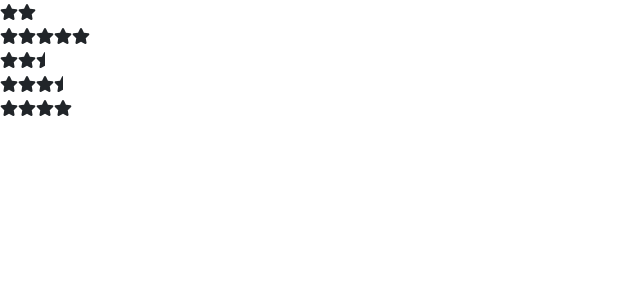
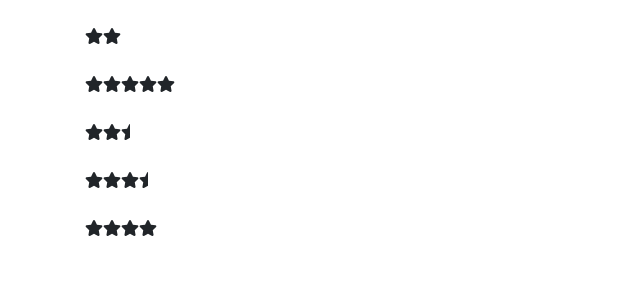
Before and after one commit to mahdi-hajian/angular-youtube_model, an Angular app: page / in a window 1280 px wide. Shown: the top 300 px of the page, without its empty margins (0-640 px from the left). Built offline with nearby package versions, Linux system fonts and the light colour scheme.

Commit message:
finish output

```diff
--- a/src/app/home/home.component.html
+++ b/src/app/home/home.component.html
@@ -1,4 +1,8 @@
 
 
 
-<app-star *ngFor="let item of stars" [ratings]="item"></app-star>
+<app-star *ngFor="let item of stars" [ratings]="item" (starClicked)='onClick($event)'></app-star>
+<br>
+<div class="container">
+    <h1>{{writestar}}</h1>
+</div>
--- a/src/app/home/home.component.ts
+++ b/src/app/home/home.component.ts
@@ -1,16 +1,15 @@
-import { Component, OnInit } from '@angular/core';
+import {Component, OnInit} from '@angular/core';
 
-@Component({
-  selector: 'app-home',
-  templateUrl: './home.component.html',
-  styleUrls: ['./home.component.css']
-})
+@Component({selector: 'app-home', templateUrl: './home.component.html', styleUrls: ['./home.component.css']})
 export class HomeComponent implements OnInit {
 
-  constructor() { }
+    constructor() {}
 
-  ngOnInit() {
-  }
+    ngOnInit() {}
 
-  stars=[2,5,2.5,3.5,4]
+    stars = [2, 5, 2.5, 3.5, 4]
+    writestar
+    onClick(event) {
+        this.writestar=event;
+    }
 }
--- a/src/app/star/star.component.html
+++ b/src/app/star/star.component.html
@@ -1,6 +1,7 @@
+<br>
+<div class="container">
     <div class="crop" [style.width.px]="startWitdh" [title]="rating">
-  <div class="crop">
-    <div style="width: 90px">
+        <div style="width: 90px" (click)="onStarClicked()">
           <i class="fas fa-star"></i>
           <i class="fas fa-star"></i>
           <i class="fas fa-star"></i>
--- a/src/app/star/star.component.ts
+++ b/src/app/star/star.component.ts
@@ -16,15 +16,13 @@ OnChanges {
     ngOnInit() {}
 
     startWitdh;
-   @Input ('ratings') rating;
-    // @Output()starClicked = new EventEmitter < string > ();
+    @Input('ratings')rating;
+    @Output()starClicked = new EventEmitter < string > ();
 
     ngOnChanges() {
         this.startWitdh = this.rating * 90 / 5;
     }
-    // onStarClicked() {
-    //     this
-    //         .starClicked
-    //         .emit('the rating is ${this.rating}');
-    // }
+    onStarClicked() {
+        this.starClicked.emit('rating is '+this.rating)
+    }
 }
```
Lines whose indentation alone changed are shown as unchanged.
